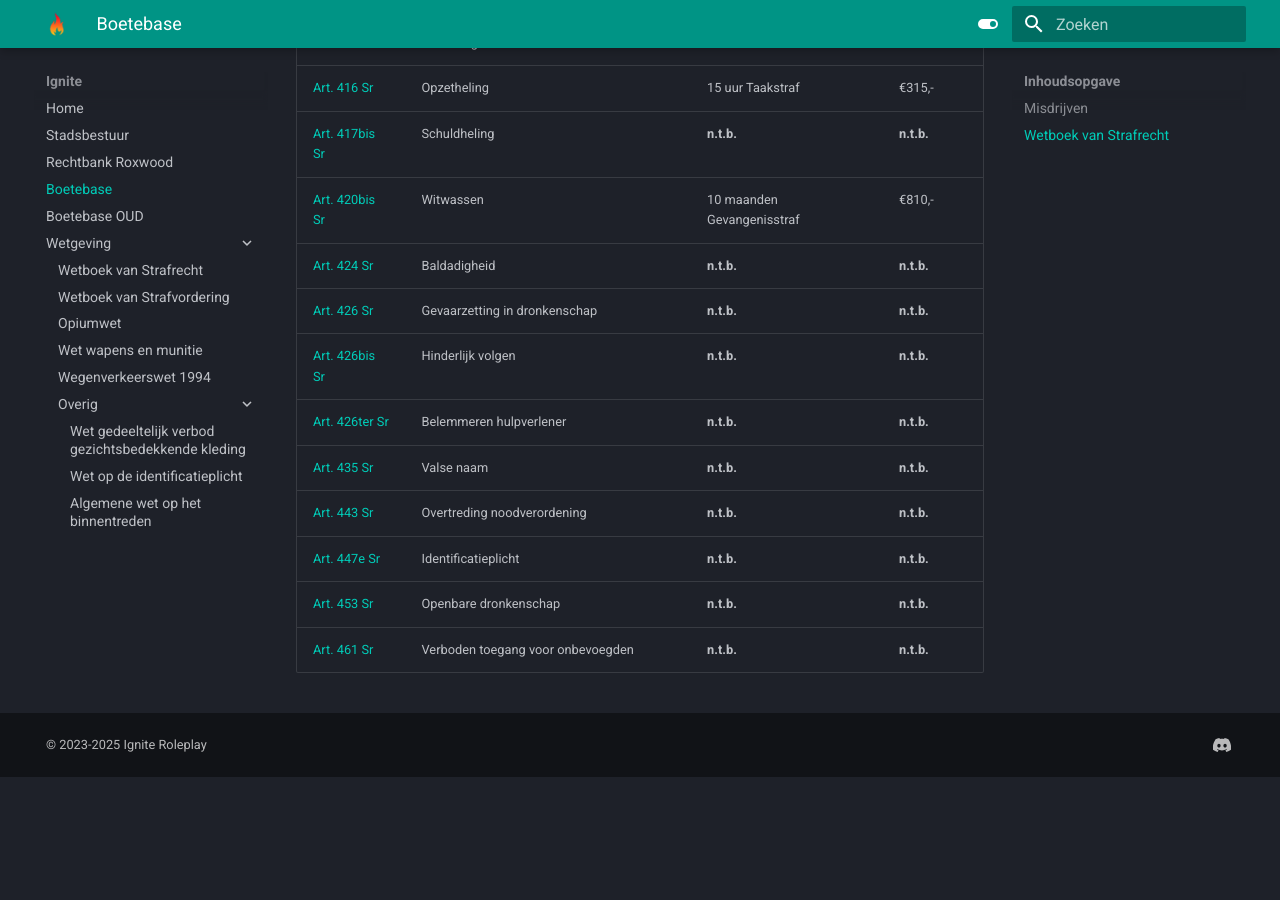
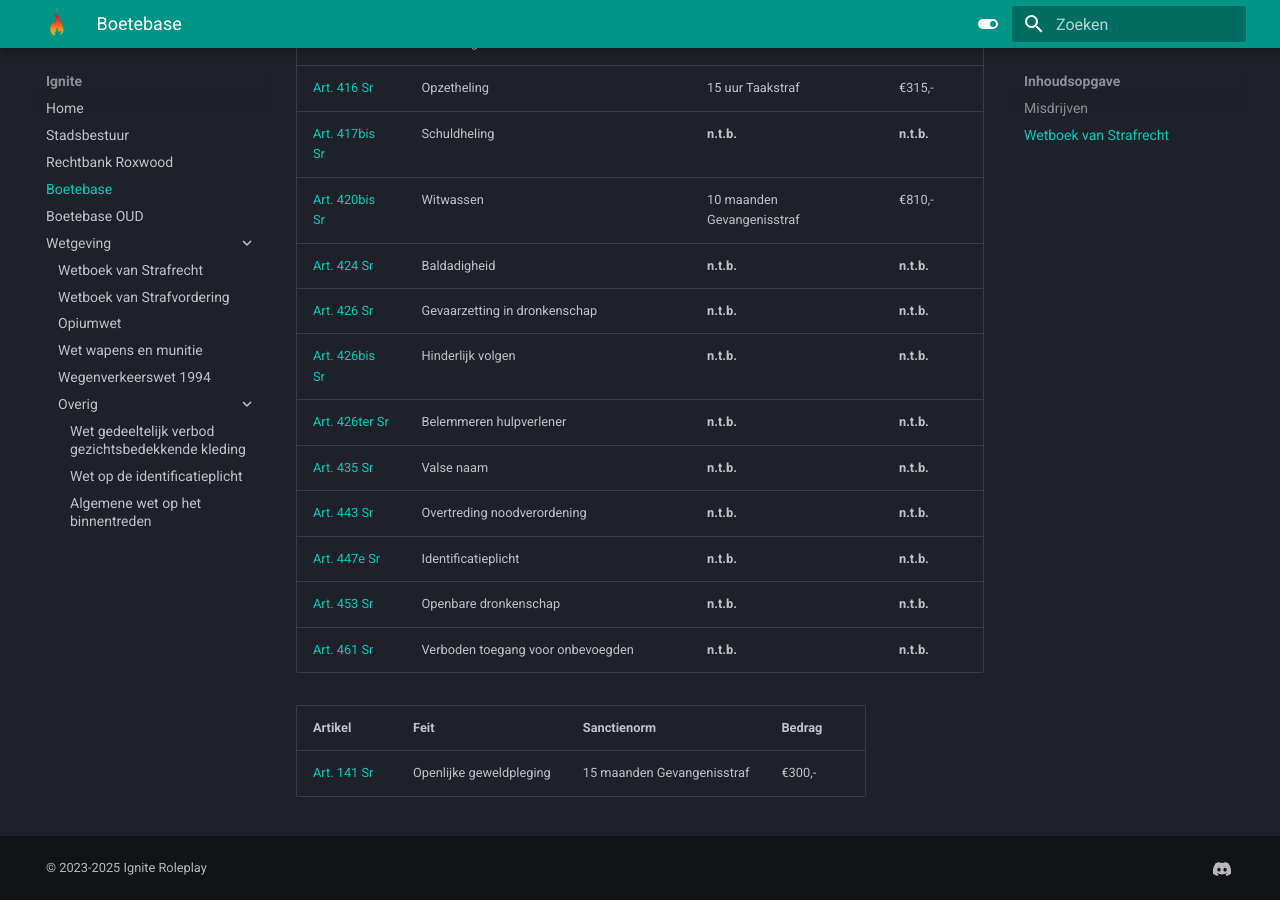
Before and after one commit to NLDenny/wetboek, an MkDocs documentation site: the page built from docs/overig/bb.md, in a window 1280 px wide and 900 px high, scrolled down 5897 px. Built offline with MkDocs 1.6.1 and Material for MkDocs 9.7.7, drawn with Linux system fonts in a browser that asks for light colours; before the commit the page ends 6674 px from its top, so only the background shows below that.

Commit message:
Update bb.md

```diff
--- a/docs/overig/bb.md
+++ b/docs/overig/bb.md
@@ -150,3 +150,7 @@ F116a | Inbrekerswerktuig | €115,- |
 [Art. 447e Sr](/wetboek/sr/#artikel-447e-identificatieplicht) | Identificatieplicht | __n.t.b.__ | __n.t.b.__
 [Art. 453 Sr](/wetboek/sr/#artikel-453-openbare-dronkenschap) | Openbare dronkenschap | __n.t.b.__ | __n.t.b.__
 [Art. 461 Sr](/wetboek/sr/#artikel-461-verboden-toegang-voor-onbevoegden) | Verboden toegang voor onbevoegden | __n.t.b.__ | __n.t.b.__
+
+|Artikel|Feit|Sanctienorm|Bedrag
+|:-----|:----|:------|:-|
+[Art. 141 Sr](/wetboek/sr/#artikel-141-openlijke-geweldpleging) | Openlijke geweldpleging | 15 maanden Gevangenisstraf | €300,-
```
